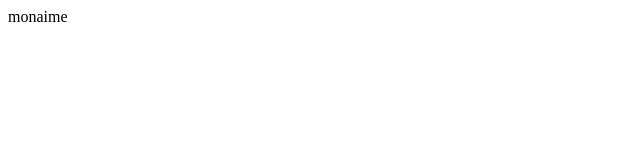
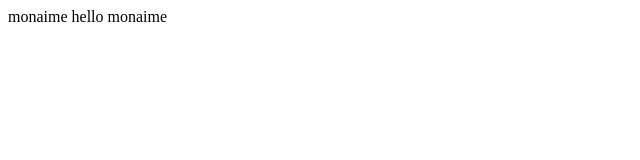
Before and after one commit to MonaimeENNABBALI/test, a plain HTML site: page index.html in a window 1280 px wide. Shown: the whole page, without its empty margins (0-640 px from the left). Drawn offline with Linux system fonts and the light colour scheme.

Commit message:
add hello monaime to index file

```diff
--- a/index.html
+++ b/index.html
@@ -8,5 +8,6 @@
 </head>
 <body>
     monaime
+    hello monaime
 </body>
 </html>
```
